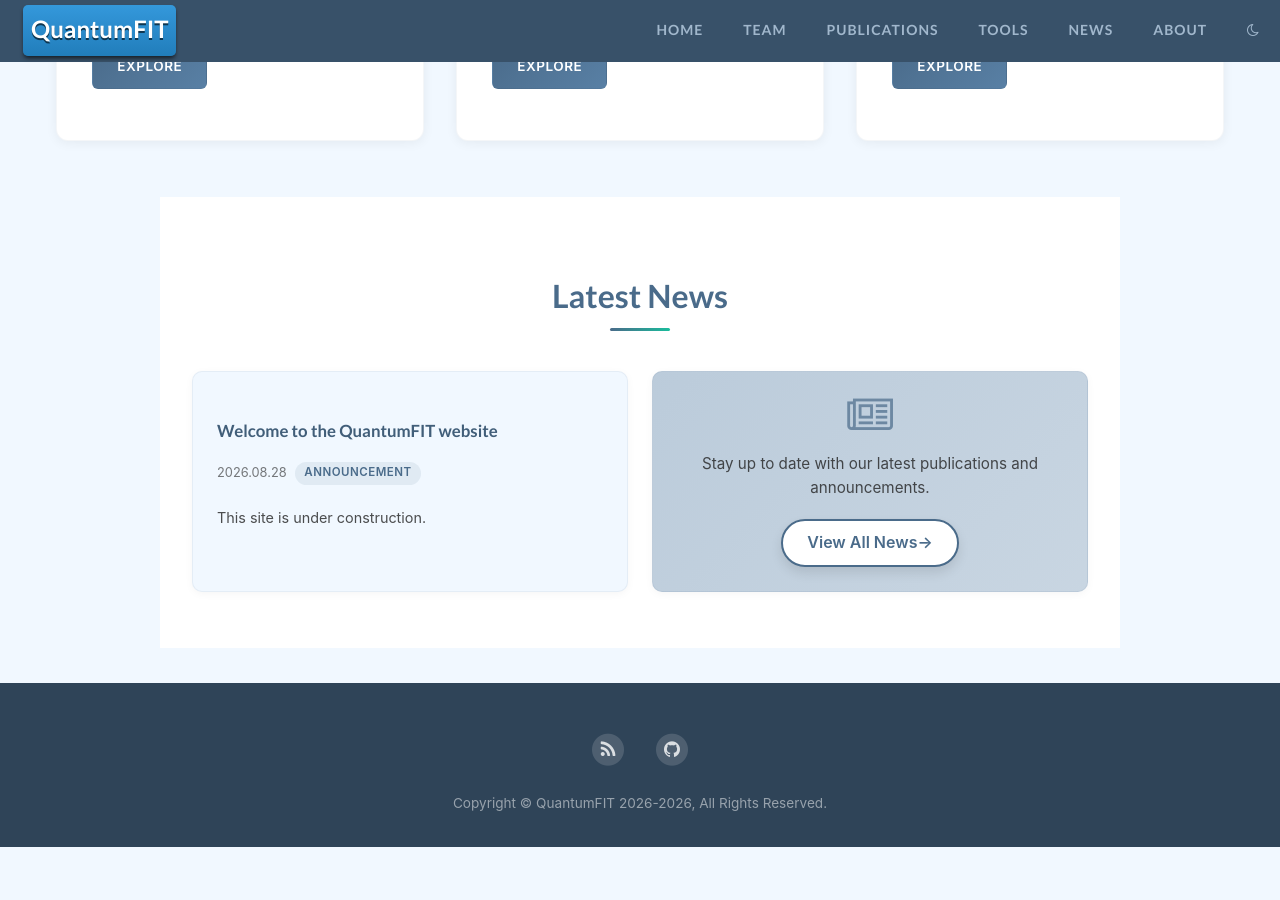
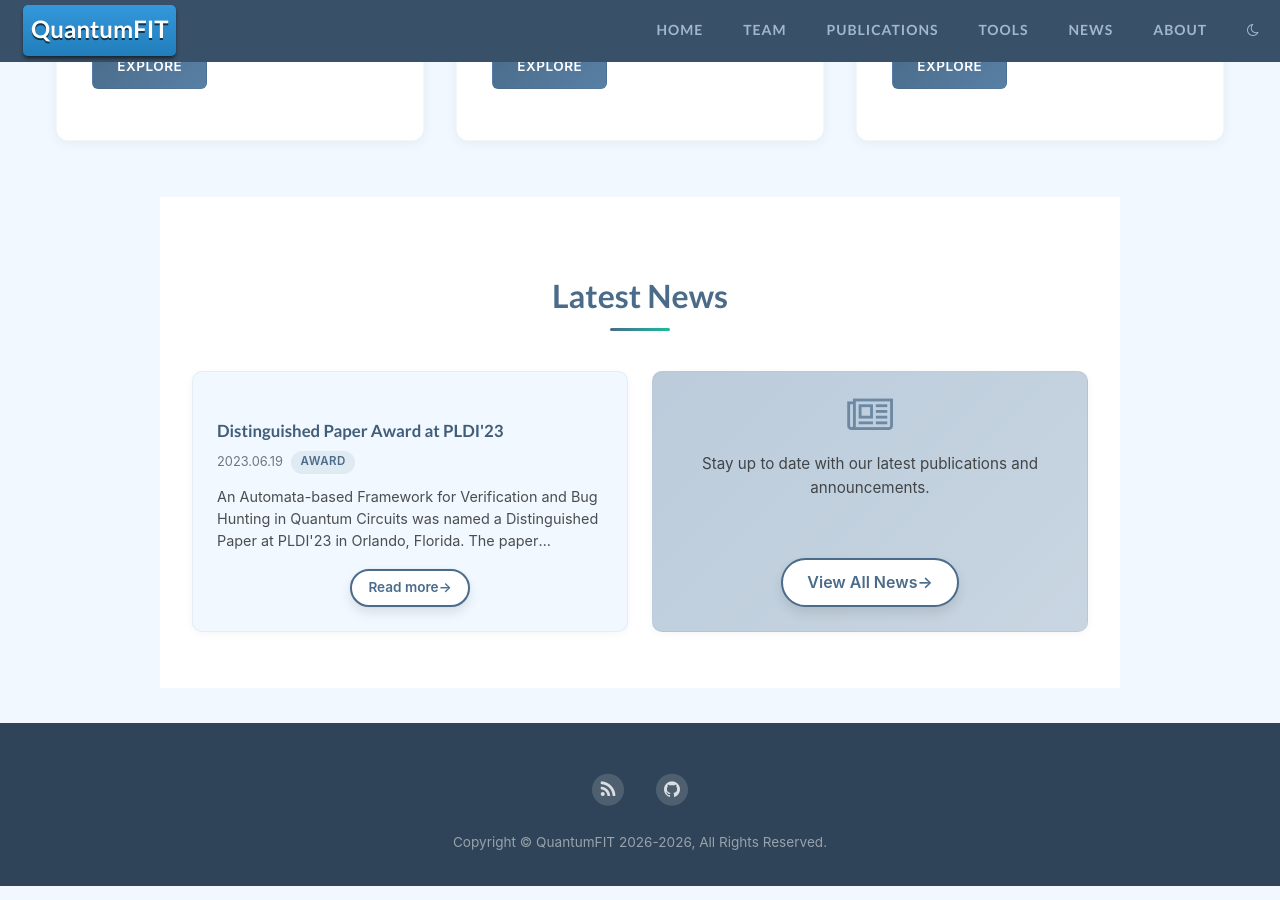
Before and after one commit to QuantumFIT/quantumfit.github.io, a Jekyll site: the page built from index.html, in a window 1280 px wide and 900 px high, scrolled down 784 px. Built offline with Jekyll 4.4.1, drawn with Linux system fonts in a browser that asks for light colours; before the commit the page ends 1645 px from its top, so only the background shows below that.

Commit message:
News: the PLDI'23 Distinguished Paper, and drop the placeholder
First real news item, replacing the "site is under construction"
placeholder the file itself asked to have deleted once real news
existed.

Dated 19 June 2023. PLDI'23 ran 17-21 June and its programme has no
awards ceremony -- no PLDI Awards session, no business meeting; the only
award text on the track page is the CFP paragraph explaining that up to
10% of papers may be designated Distinguished. The designation shows up
as a badge on each paper instead, so the most specific date available is
the paper's own session, Mon 19 June at 10:20. The comment in the file
records that, so the date is not a mystery later.

_includes/news-list.html rendered `<a href="">Read more</a>` for any
item with no url, which is precisely what the placeholder was -- so the
News page has been carrying a dead link that reloads the page.
_layouts/home.html already had the guard; the two now match.

The file's header also documents what tripped me up while writing the
entry: `description` is plain text rather than markdown, and `category`
is printed as-is on the home page but capitalised on the News page.

Co-Authored-By: Claude Opus 5 <noreply@anthropic.com>
Claude-Session: https://claude.ai/code/session_01Qgr3EHNtzr13mi5YBFazva

```diff
--- a/_data/news.yml
+++ b/_data/news.yml
@@ -1,8 +1,21 @@
-# News items, newest first (shown on Home and News pages).
-# Add entries in this shape; delete this placeholder once real news exists.
-- title: "Welcome to the QuantumFIT website"
-  date: 2026-08-28
-  description: "This site is under construction."
-  url:
+# News items, newest first (shown on Home and News pages). Both templates sort
+# by `date` themselves, so file order is for humans only.
+#
+# `description` is rendered as plain text, not markdown -- asterisks and
+# brackets would show up literally. `url` is optional: both templates hide the
+# "Read more" link when it is unset.
+#
+# `category` is shown as-is on the home page and capitalised on the News page,
+# so keep it one lower-case word. In use so far: award.
+
+# PLDI'23 ran 17-21 June 2023 and its programme has no awards ceremony: the
+# Distinguished Paper designation appears as a badge on the paper itself. So
+# the date here is the paper's own session, Mon 19 June 2023 at 10:20 in
+# https://pldi23.sigplan.org/track/pldi-2023-pldi , which is when it was
+# presented as a Distinguished Paper. There is no more specific date to use.
+- title: "Distinguished Paper Award at PLDI'23"
+  date: 2023-06-19
+  description: "An Automata-based Framework for Verification and Bug Hunting in Quantum Circuits was named a Distinguished Paper at PLDI'23 in Orlando, Florida. The paper introduces the tree-automata approach behind AutoQ."
+  url: "https://doi.org/10.1145/3591270"
   image:
-  category: announcement
+  category: award
--- a/_includes/news-list.html
+++ b/_includes/news-list.html
@@ -6,7 +6,13 @@
       <h3>{{ item.title }}</h3>
       <p class="news-meta">{{ item.date | date: "%Y.%m.%d" }} | {{ item.category | capitalize }}</p>
       <p>{{ item.description }}</p>
+      {% comment %}
+        Same guard as _layouts/home.html. Without it an item with no `url`
+        renders href="", which looks like a link and reloads the page.
+      {% endcomment %}
+      {% if item.url and item.url != "" %}
       <a href="{{ item.url }}" class="read-more">Read more</a>
+      {% endif %}
     </div>
     {% if item.image %}
     <div class="news-image">
```
